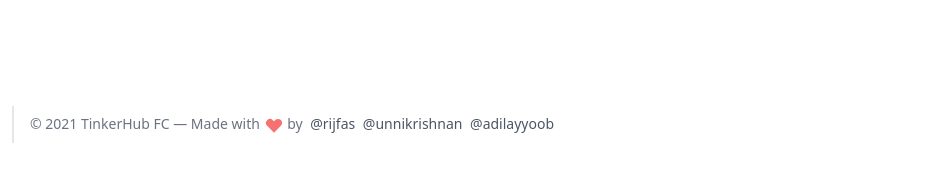
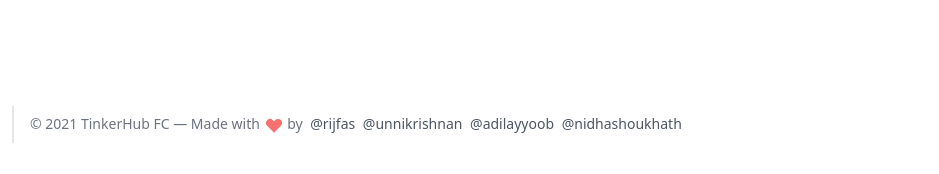
Before and after one commit to TinkerHub-Farook-College/tinkerhubfc-official-site, a website: page index.html in a window 1280 px wide. Shown: the part 6197-6371 px from the top of the page, 184-1123 px from the left. Drawn offline with nearby package versions, Linux system fonts and the light colour scheme; files that its build step writes are made by us from their sources.

Commit message:
Update index.html

```diff
--- a/index.html
+++ b/index.html
@@ -681,6 +681,7 @@
           <a href="https://www.linkedin.com/in/rijfas-usman-ba7141214/" class="text-gray-600 ml-1" rel="noopener noreferrer" target="_blank">@rijfas</a>
           <a href="https://www.linkedin.com/in/unnikrishnan-n-p/" class="text-gray-600 ml-1" rel="noopener noreferrer" target="_blank">@unnikrishnan</a>
           <a href="https://www.linkedin.com/in/adil-ayyoob/" class="text-gray-600 ml-1" rel="noopener noreferrer" target="_blank">@adilayyoob</a>
+          <a href="https://www.linkedin.com/in/nidha-shoukhath-kp-36004b215/" class="text-gray-600 ml-1" rel="noopener noreferrer" target="_blank">@nidhashoukhath</a>
         </p>
         <span class="inline-flex sm:ml-auto sm:mt-0 mt-4 justify-center sm:justify-start">
           <a class="text-gray-500" href="https://www.youtube.com/channel/UCfHpoBCfct0z0GU2azdfD7Q" target="_blank">
```
